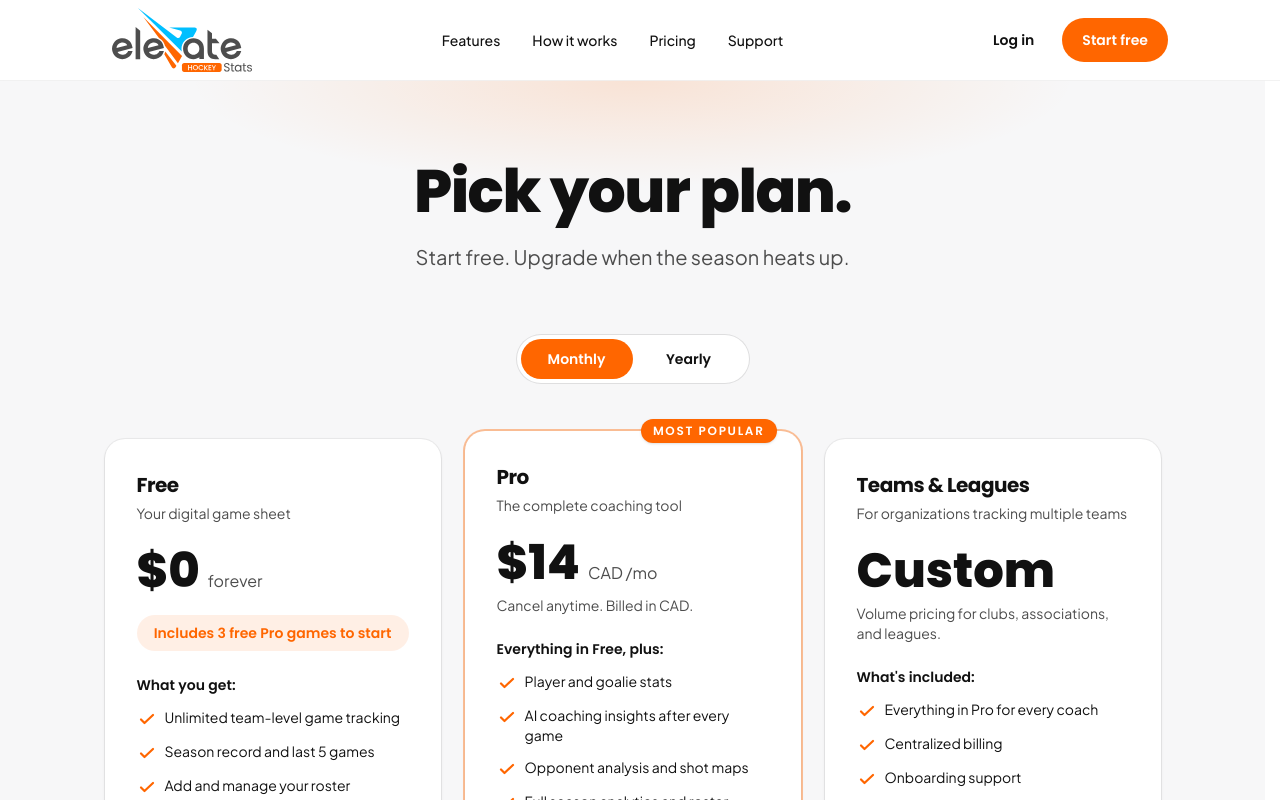
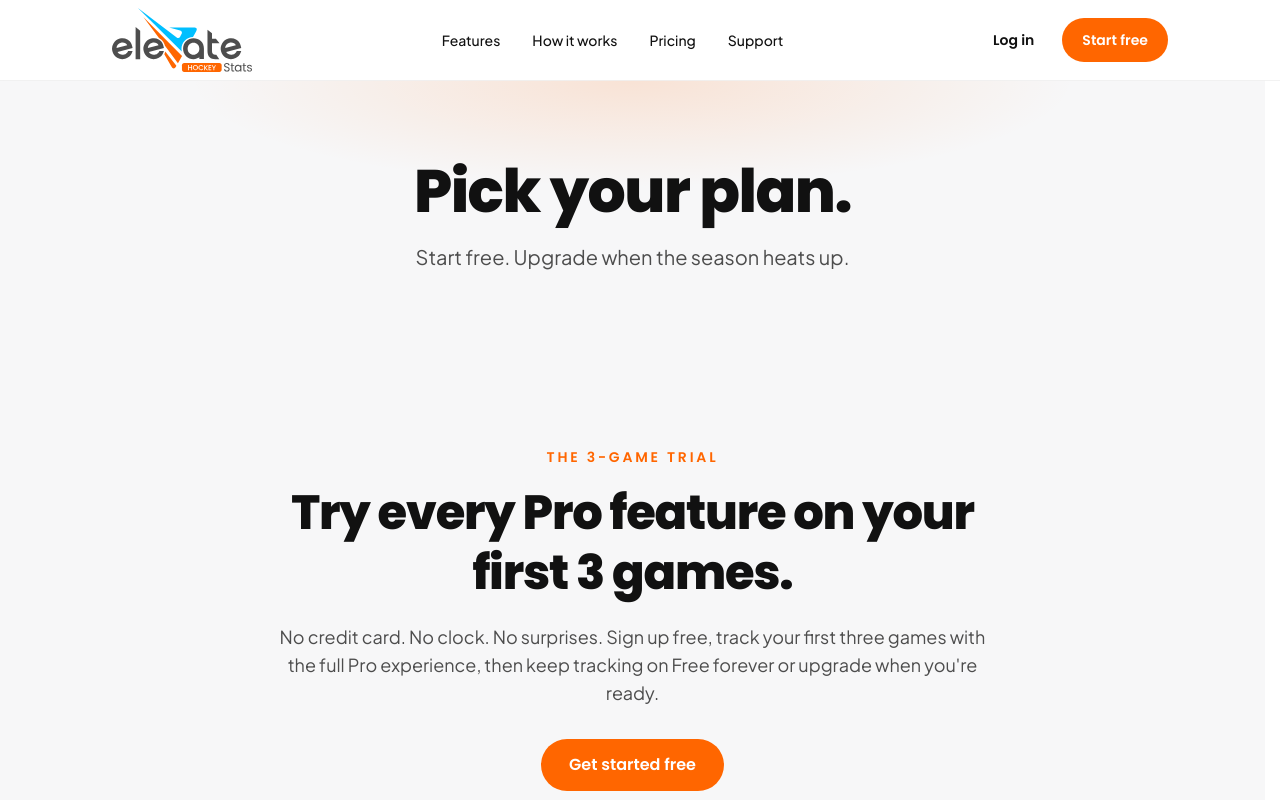
Before and after one commit to polarpxl/elevatestats-site, a Next.js app: page /pricing in a window 1280 px wide. Shown: the top 800 px of the page. Built offline with nearby package versions, Linux system fonts and the light colour scheme.

Commit message:
feat(pricing-page): compose new sections and update metadata
Wires PricingHero, TrialBand, PricingPlans, Testimonials (with custom
subhead), WhyPro, Faq, and the gradient FooterCta.

Co-Authored-By: Claude Opus 4.7 (1M context) <noreply@anthropic.com>

```diff
--- a/src/app/pricing/page.tsx
+++ b/src/app/pricing/page.tsx
@@ -4,13 +4,15 @@ import { FooterCta } from '@/components/sections/FooterCta'
 import { Nav } from '@/components/sections/Nav'
 import { PricingHero } from '@/components/sections/PricingHero'
 import { PricingPlans } from '@/components/sections/PricingPlans'
+import { Testimonials } from '@/components/sections/Testimonials'
+import { TrialBand } from '@/components/sections/TrialBand'
 import { WhyPro } from '@/components/sections/WhyPro'
 import { links } from '@/lib/links'
 
 export const metadata: Metadata = {
   title: 'Pricing — Elevate Hockey Stats',
   description:
-    'Start on the free plan forever. Upgrade to PRO for AI insights, shot maps, full player stats, and more.',
+    "Start free with 3 Pro games. No credit card. Upgrade to Pro for $14/mo when you're ready to go deeper.",
 }
 
 export default function PricingPage() {
@@ -19,15 +21,23 @@ export default function PricingPage() {
       <Nav />
       <main>
         <PricingHero />
+        <TrialBand
+          eyebrow="The 3-game trial"
+          headline="Try every Pro feature on your first 3 games."
+          body="No credit card. No clock. No surprises. Sign up free, track your first three games with the full Pro experience, then keep tracking on Free forever or upgrade when you're ready."
+          ctaLabel="Get started free"
+          ctaHref={links.appSignup}
+        />
         <PricingPlans />
+        <Testimonials subhead="The trust we’ve earned, one Saturday morning rink at a time." />
         <WhyPro />
         <Faq />
       </main>
       <FooterCta
         headline="Start free. Upgrade anytime."
-        subhead="Three free PRO games. No card. No clock."
-        primaryCtaLabel="Start free"
-        primaryCtaHref={links.appHome}
+        subhead="3 Pro games. No card. No clock. Cancel in two taps."
+        primaryCtaLabel="Get started free"
+        primaryCtaHref={links.appSignup}
         secondaryLabel="Questions? Contact us"
         secondaryHref={links.contact}
       />
```
